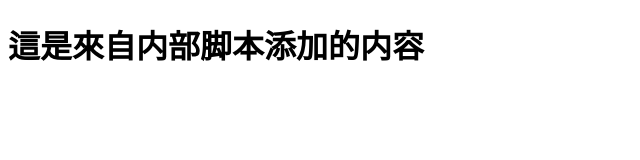
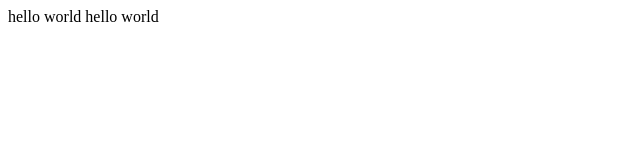
Before and after one commit to WenJiang99/CCNUXVERY, a plain HTML site: page P1-Module-03/L-01/index.html in a window 1280 px wide. Shown: the whole page, without its empty margins (0-640 px from the left). Drawn offline with Linux system fonts and the light colour scheme.

Commit message:
P1-M3-L01,document.write

```diff
--- a/P1-Module-03/L-01/index.html
+++ b/P1-Module-03/L-01/index.html
@@ -14,11 +14,13 @@
 </body>
 <!-- 内部引用 -->
 <script>
-  var text = document.createTextNode("這是來自内部脚本添加的内容")
-  var e = document.createElement("h1")
-  e.appendChild(text)
-  var rootDiv = document.getElementById("root")
-  rootDiv.appendChild(e)
+  // var text = document.createTextNode("這是來自内部脚本添加的内容")
+  // var e = document.createElement("h1")
+  // e.appendChild(text)
+  // var rootDiv = document.getElementById("root")
+  // rootDiv.appendChild(e)
+
+  document.write("hello world")
 </script>
 <!-- 外部引用 -->
 <script src="./index.js"></script>
--- a/P1-Module-03/L-01/index.js
+++ b/P1-Module-03/L-01/index.js
@@ -1 +1,2 @@
-alert("這是來自外部脚本的内容")
+// alert("這是來自外部脚本的内容")
+document.write("hello world")
```
Also changed, not shown: P1-Module-03/L-01.md (+2 -6 lines).
